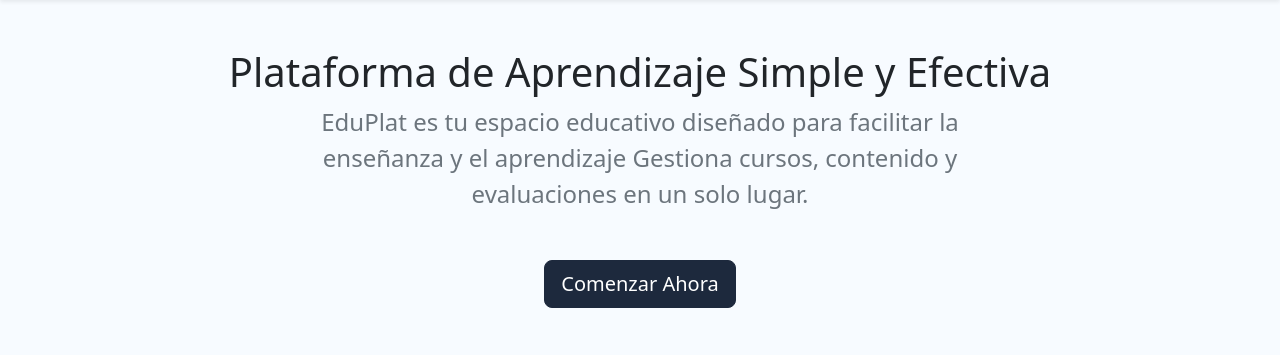
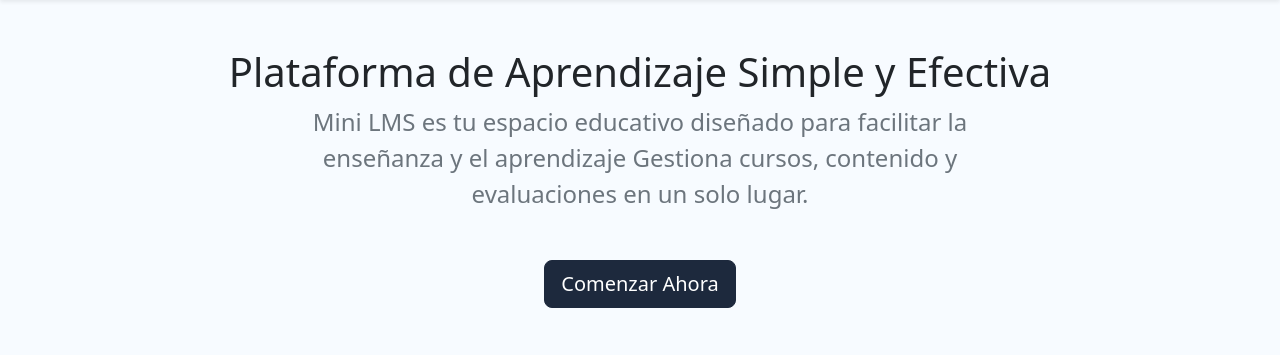
Before and after one commit to 3acarbonell/MiniLMS, a Django app: page / in a window 1280 px wide. Shown: the part 71-426 px from the top of the page. Run offline with Django 5.2, Linux system fonts and the light colour scheme.

Commit message:
change brand name

```diff
--- a/LandingPage/templates/LandingPage/index.html
+++ b/LandingPage/templates/LandingPage/index.html
@@ -86,7 +86,7 @@
     <header class="py-5 text-center bg-custom">
         <h1>Plataforma de Aprendizaje Simple y Efectiva</h1>
         <p class="fs-4 text-secondary mb-5 mx-auto" style="max-width: 42rem;">
-            EduPlat es tu espacio educativo diseñado para facilitar la enseñanza y el aprendizaje Gestiona cursos,
+            Mini LMS es tu espacio educativo diseñado para facilitar la enseñanza y el aprendizaje Gestiona cursos,
             contenido y evaluaciones en un solo lugar.</p>
         <a href="{% url 'core:register' %}" class="btn btn-lg btn-start">Comenzar Ahora</a>
     </header>
```
